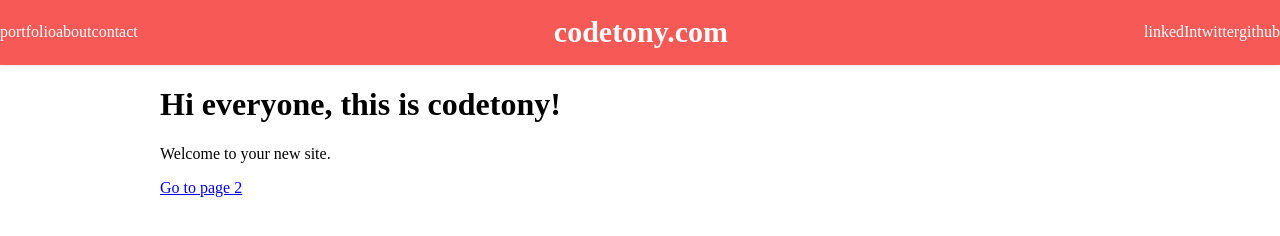
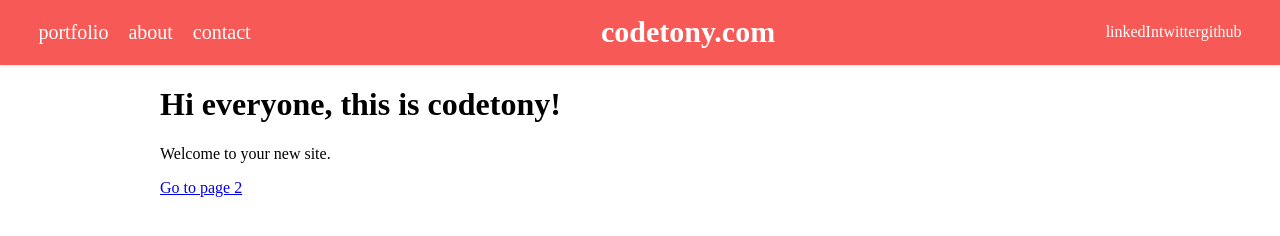
Before and after one commit to codetony25/tony-portfolio, a Gatsby site: page / in a window 1280 px wide. Built offline with nearby package versions, Linux system fonts and the light colour scheme; Gatsby itself is replaced by a stand-in of ours.

Commit message:
spaced out navigation items

```diff
--- a/src/components/header.css
+++ b/src/components/header.css
@@ -11,6 +11,24 @@ header {
   display: flex;
   align-items: center;
   justify-content: space-between;
+}
+
+header .left-nav {
+  padding-left: 3%;
+}
+
+header .left-nav ul {
+  width: 25%;
+  display: flex;
+}
+
+header .left-nav ul a {
+  font-size: 20px;
+  padding-right: 20px;
+}
+
+header .right-nav {
+  padding-right: 3%;
 }
 
 header ul {
```
